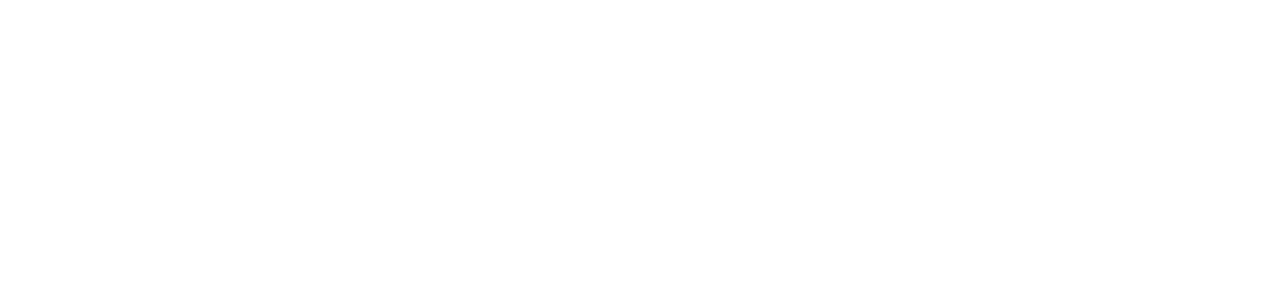
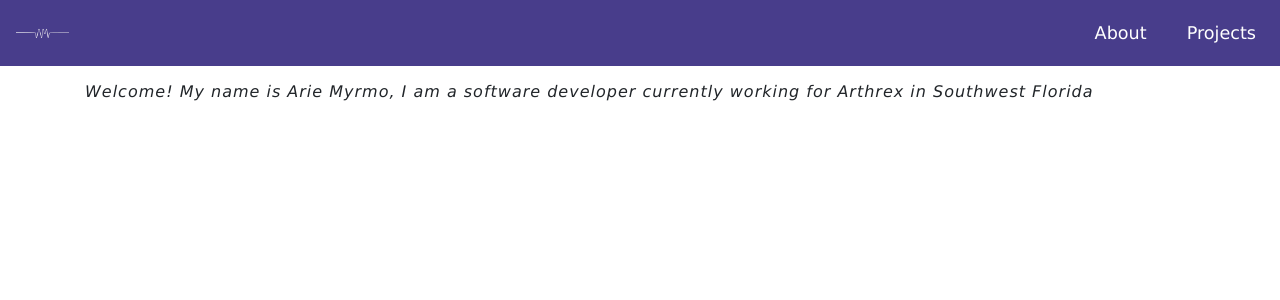
Before and after one commit to MyrmoA/myrmoa.github.io, an Angular app: page / in a window 1280 px wide. Shown: the top 300 px of the page. Built offline with nearby package versions, Linux system fonts and the light colour scheme.

Commit message:
finishing up weekend #1

```diff
--- a/package.json
+++ b/package.json
@@ -6,7 +6,6 @@
     "start": "ng serve",
     "build": "ng build",
     "test": "ng test --code-coverage=true --watch=false",
-    "tests:ci": "",
     "lint": "ng lint",
     "e2e": "ng e2e",
     "ci:build": "npm ci && ng build --prod=true --outputPath=docs",
--- a/src/app/about/about.component.html
+++ b/src/app/about/about.component.html
@@ -1,7 +1,8 @@
-</br>
+<div>
     <p>
         Graduated from FGCU - Bachelors of Science in Software Engineering
     </p>
     <p>
         Software Developer - Enjoy building web and mobile applications that help others achieve success."
     </p>
+</div>
--- a/src/app/app.component.css
+++ b/src/app/app.component.css
@@ -6,7 +6,7 @@
   }
 
   :host.drawer-open {
-    left: 70%;
+    left: 40%;
   }
 
   .nav-bar {
@@ -28,7 +28,7 @@
     min-height: 125vh;
   }
 
-  .dummy-text {
+  .home-text {
     display: block;
     font-family: Verdana, Geneva, sans-serif;
     font-style: italic;
--- a/src/app/app.component.html
+++ b/src/app/app.component.html
@@ -1,5 +1,5 @@
 <nav-bar class="nav-bar" (drawerToggleEmitter)="toggleDrawer($event)"></nav-bar>
 <main class="container main-section navbar-padding">
   <router-outlet></router-outlet>
-  <span class="dummy-text">{{getDummyText()}}</span>
+  <span *ngIf="isHomeRoute()" class="home-text">{{getHomeText()}}</span>
 </main>
--- a/src/app/app.component.ts
+++ b/src/app/app.component.ts
@@ -1,12 +1,20 @@
-import { Component, HostBinding } from '@angular/core';
+import { Component, OnInit, HostBinding } from '@angular/core';
+import { Router } from '@angular/router';
 
 @Component({
   selector: 'app-root',
   templateUrl: './app.component.html',
   styleUrls: ['./app.component.css']
 })
-export class AppComponent  {
+export class AppComponent implements OnInit {
   title = 'myrmoa';
+  constructor(private router: Router) {}
+
+  ngOnInit() {}
+
+  isHomeRoute() {
+    return this.router.url === '/';
+  }
 
   @HostBinding("class.drawer-open")
   isDrawerOpen: boolean = false;
--- a/src/app/components/nav-bar/nav-drawer/nav-drawer.component.css
+++ b/src/app/components/nav-bar/nav-drawer/nav-drawer.component.css
@@ -13,19 +13,19 @@
 }
 
 :host.drawer-open {
-  width: 70vw;
+  width: 40vw;
   opacity: 1;
 }
 
 .navbar-nav.override {
-  padding: 1rem 2rem;
+  padding: 1rem 1rem;
 }
 
 .nav-item.override {
   font-size: 1.25rem;
   padding: 1rem 0 0.5rem 0;
   color: white;
-  border-bottom: 1px solid rgba(20, 20, 20, 0.9);
+  border-bottom: 2px solid whitesmoke;
 }
 
 .nav-link.override {
--- a/src/app/projects/projects.component.html
+++ b/src/app/projects/projects.component.html
@@ -2,9 +2,8 @@
 <p>
 DraftVue is an interactive Fantasy Football DraftBoard iOS application. Developed in Swift, this application was a fun side project that allowed me to learn the ins and outs of implementing and releasing an iOS application to the App Store.
 </p>
-</br>
-</br>
-<h3><a href="https://www.linkedin.com/in/arie-myrmo-41799784/">Test App</a>    </h3>
+<br>
+<h3><a href="https://www.linkedin.com/in/arie-myrmo-41799784/">Test App</a></h3>
 <p>
 Test is an test progressive web app in the works..
 </p>
```
Also changed, not shown: 1 other file (tests, documents, lock files or other folders). Lines whose indentation alone changed are shown as unchanged.
